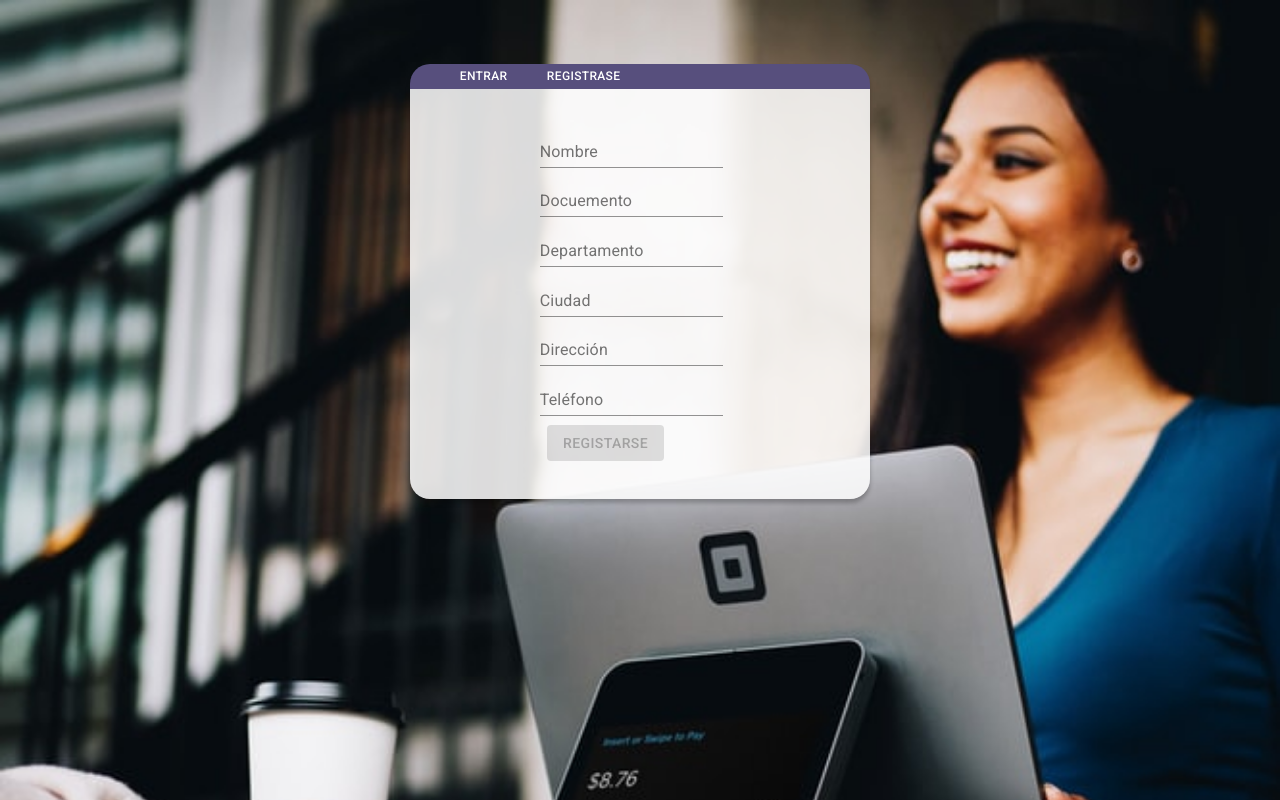
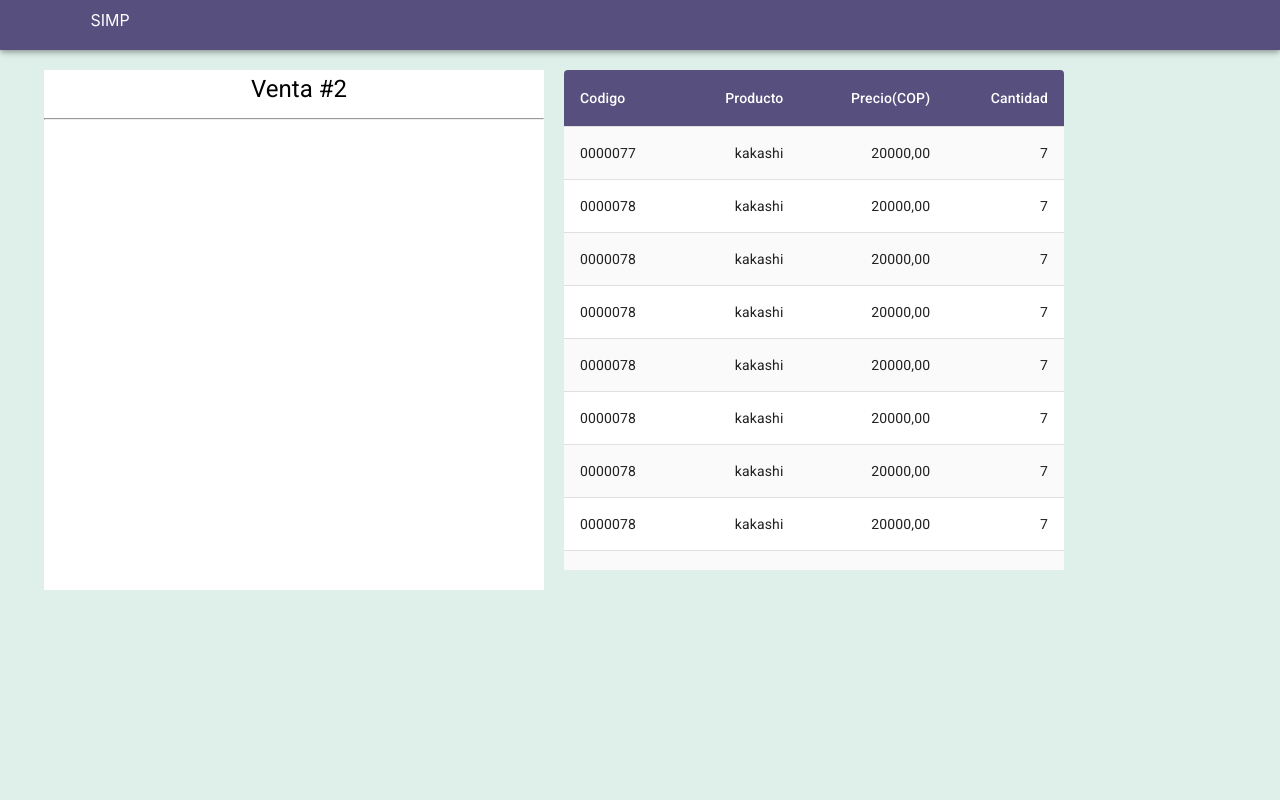
Before and after one commit to jbrandlondoo/simp, a React (Create React App) app: page / in a window 1280 px wide. Built offline with nearby package versions, Linux system fonts and the light colour scheme.

Commit message:
continuacion anterior
Al subir  el anterior commit cometi un error y no agrege todos los archivos, esta es la correcion

```diff
--- a/src/App.js
+++ b/src/App.js
@@ -9,12 +9,12 @@ import { connect } from 'react-redux'
 function App(props) {
   const [autenticate, setAutenticate] = useState(false)
   let authentication = localStorage.getItem('authentication')
-  let tem = authentication?props.login(authentication):null
-  tem = props.authentication.token?setAutenticate(true):null
+  // let tem = authentication?props.login(authentication):null
+  // tem = props.authentication.token?setAutenticate(true):null
   return (
     <div>
       {
-      autenticate?<Home/>:<Login/>
+      !autenticate?<Home/>:<Login/>
       }
     </div>
   );
--- /dev/null
+++ b/src/components/saleBoard/SaleBoard.js
@@ -0,0 +1,38 @@
+import React from 'react'
+import Box from '@material-ui/core/Box'
+
+
+const styles ={
+    main:{
+        background:'#FFFFFF',
+        height:'100%',
+        width:500,
+        margin:20
+    },
+    headerSale:{
+        fontFamily:'Roboto',
+        fontSize:24,
+        width:'100%',
+        textAlign:'center',
+        height:30,
+        padding:5
+    }
+}
+
+/**
+ *
+ * @param {*} props
+ */
+const SaleBoard = props => {
+  return (
+    <Box
+    boxShadow={0}
+    style={styles.main}
+  >
+      <Box style={styles.headerSale} >Venta #{'2'}</Box>
+      <hr style={{background:'background: rgba(0, 0, 0, 0.12)'}}/>
+  </Box>
+  )
+}
+
+export default SaleBoard
--- a/src/screen/Home/home.js
+++ b/src/screen/Home/home.js
@@ -3,8 +3,11 @@ import Container from '@material-ui/core/Container'
 import { makeStyles } from '@material-ui/core/styles'
 import Box from '@material-ui/core/Box'
 import AppBar from '@material-ui/core/AppBar'
+import Grid from "@material-ui/core/Grid"
 import Table from './../../components/table/Table'
+import SaleBoard from './../../components/saleBoard/SaleBoard'
 import { connect } from 'react-redux'
+
 
 
 
@@ -15,7 +18,7 @@ const useStyles = makeStyles(theme => ({
        background:'#574F7D'
    },
    fill:{
-       height:40
+       height:40,
    },
    title:{
        height:50,
@@ -26,6 +29,7 @@ const useStyles = makeStyles(theme => ({
    box:{
        height:'100%',
        width:'100%',
+       marginTop:10,
    }
 }))
 
@@ -40,7 +44,117 @@ const rows = [
   price:'20000',
   lot:'7',
   code:'0000078'
-  }
+  },
+  {product:'kakashi',
+  price:'20000',
+  lot:'7',
+  code:'0000078'
+  },
+  {product:'kakashi',
+  price:'20000',
+  lot:'7',
+  code:'0000078'
+  },  {product:'kakashi',
+  price:'20000',
+  lot:'7',
+  code:'0000078'
+  },  {product:'kakashi',
+  price:'20000',
+  lot:'7',
+  code:'0000078'
+  },  {product:'kakashi',
+  price:'20000',
+  lot:'7',
+  code:'0000078'
+  },  {product:'kakashi',
+  price:'20000',
+  lot:'7',
+  code:'0000078'
+  },  {product:'kakashi',
+  price:'20000',
+  lot:'7',
+  code:'0000078'
+  },  {product:'kakashi',
+  price:'20000',
+  lot:'7',
+  code:'0000078'
+  },  {product:'kakashi',
+  price:'20000',
+  lot:'7',
+  code:'0000078'
+  },  {product:'kakashi',
+  price:'20000',
+  lot:'7',
+  code:'0000078'
+  },  {product:'kakashi',
+  price:'20000',
+  lot:'7',
+  code:'0000078'
+  },  {product:'kakashi',
+  price:'20000',
+  lot:'7',
+  code:'0000078'
+  },  {product:'kakashi',
+  price:'20000',
+  lot:'7',
+  code:'0000078'
+  },  {product:'kakashi',
+  price:'20000',
+  lot:'7',
+  code:'0000078'
+  },  {product:'kakashi',
+  price:'20000',
+  lot:'7',
+  code:'0000078'
+  },  {product:'kakashi',
+  price:'20000',
+  lot:'7',
+  code:'0000078'
+  },  {product:'kakashi',
+  price:'20000',
+  lot:'7',
+  code:'0000078'
+  },  {product:'kakashi',
+  price:'20000',
+  lot:'7',
+  code:'0000078'
+  },  {product:'kakashi',
+  price:'20000',
+  lot:'7',
+  code:'0000078'
+  },  {product:'kakashi',
+  price:'20000',
+  lot:'7',
+  code:'0000078'
+  },  {product:'kakashi',
+  price:'20000',
+  lot:'7',
+  code:'0000078'
+  },  {product:'kakashi',
+  price:'20000',
+  lot:'7',
+  code:'0000078'
+  },  {product:'kakashi',
+  price:'20000',
+  lot:'7',
+  code:'0000078'
+  },  {product:'kakashi',
+  price:'20000',
+  lot:'7',
+  code:'0000078'
+  },  {product:'kakashi',
+  price:'20000',
+  lot:'7',
+  code:'0000078'
+  },  {product:'kakashi',
+  price:'20000',
+  lot:'7',
+  code:'0000078'
+  },  {product:'kakashi',
+  price:'20000',
+  lot:'7',
+  code:'0000078'
+  },
   ]
 
 const Home = props => {
@@ -48,16 +162,24 @@ const Home = props => {
     let title = props.authentication.storeName?props.authentication.storeName:'SIMP'
     return(
         <Container >
+            {/* este es el componente que hace la barra de header  */}
             <AppBar className={classes.appBar}>
                 <div className={classes.title}>
                     <span>{title.toUpperCase()}</span>
                 </div>
             </AppBar>
+
+            {/* este es el componente que hace el body  */}
             <div className={classes.fill}></div>
                 <Box className={classes.box}>
-                    <div style={{width:500}}>
-                    <Table rows={rows}/>
-                    </div>
+                    <Grid container>
+                        <Box>
+                            <SaleBoard/>
+                        </Box>
+                        <Box>
+                            <Table rows={rows}/>
+                        </Box>
+                    </Grid>
                 </Box>
         </Container>
     )
```
